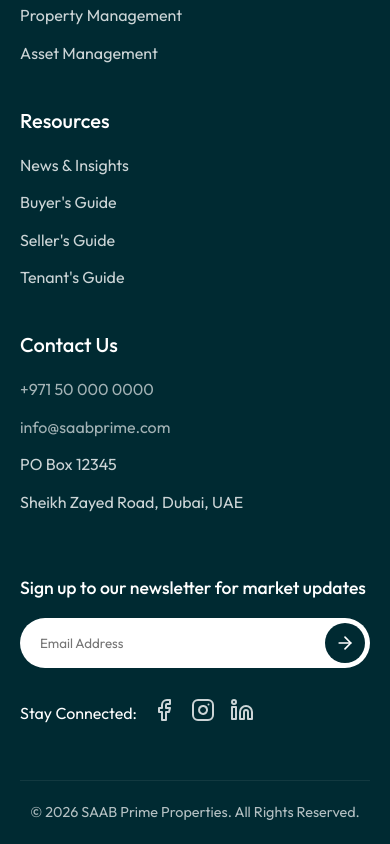
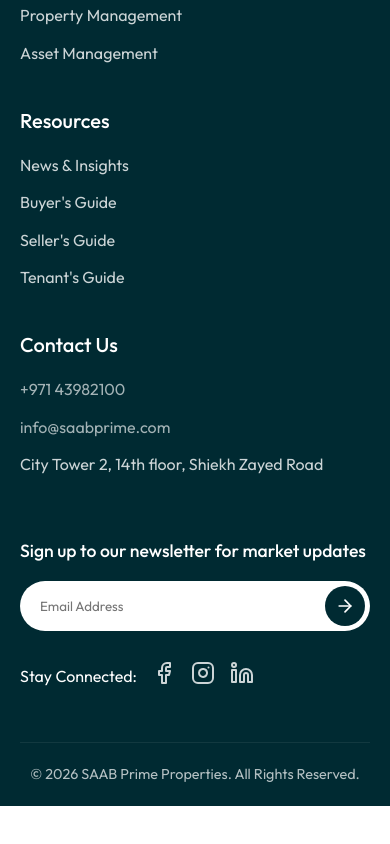
Before and after one commit to AsharIqb/Saab-properties, a plain HTML site: page index.html in a window 390 px wide. Shown: the part 5870-6714 px from the top of the page. After the commit the page ends 6676 px from the top, so only its background shows below. Drawn offline with Linux system fonts and the light colour scheme.

Commit message:
Update office address and phone number

```diff
--- a/index.html
+++ b/index.html
@@ -31,7 +31,7 @@
           <li><a href="#reviews">Reviews</a></li>
         </ul>
         <div class="header-actions">
-          <a href="https://wa.me/971500000000" class="btn btn-outline" target="_blank" rel="noopener">WhatsApp Us</a>
+          <a href="https://wa.me/97143982100" class="btn btn-outline" target="_blank" rel="noopener">WhatsApp Us</a>
         </div>
       </nav>
     </div>
@@ -230,10 +230,9 @@
           <div class="footer-col">
             <h3>Contact Us</h3>
             <ul class="contact-info">
-              <li><a href="tel:+971500000000">+971 50 000 0000</a></li>
+              <li><a href="tel:+97143982100">+971 43982100</a></li>
               <li><a href="mailto:info@saabprime.com">info@saabprime.com</a></li>
-              <li>PO Box 12345</li>
-              <li>Sheikh Zayed Road, Dubai, UAE</li>
+              <li>City Tower 2, 14th floor, Shiekh Zayed Road</li>
             </ul>
           </div>
         </div>
```
